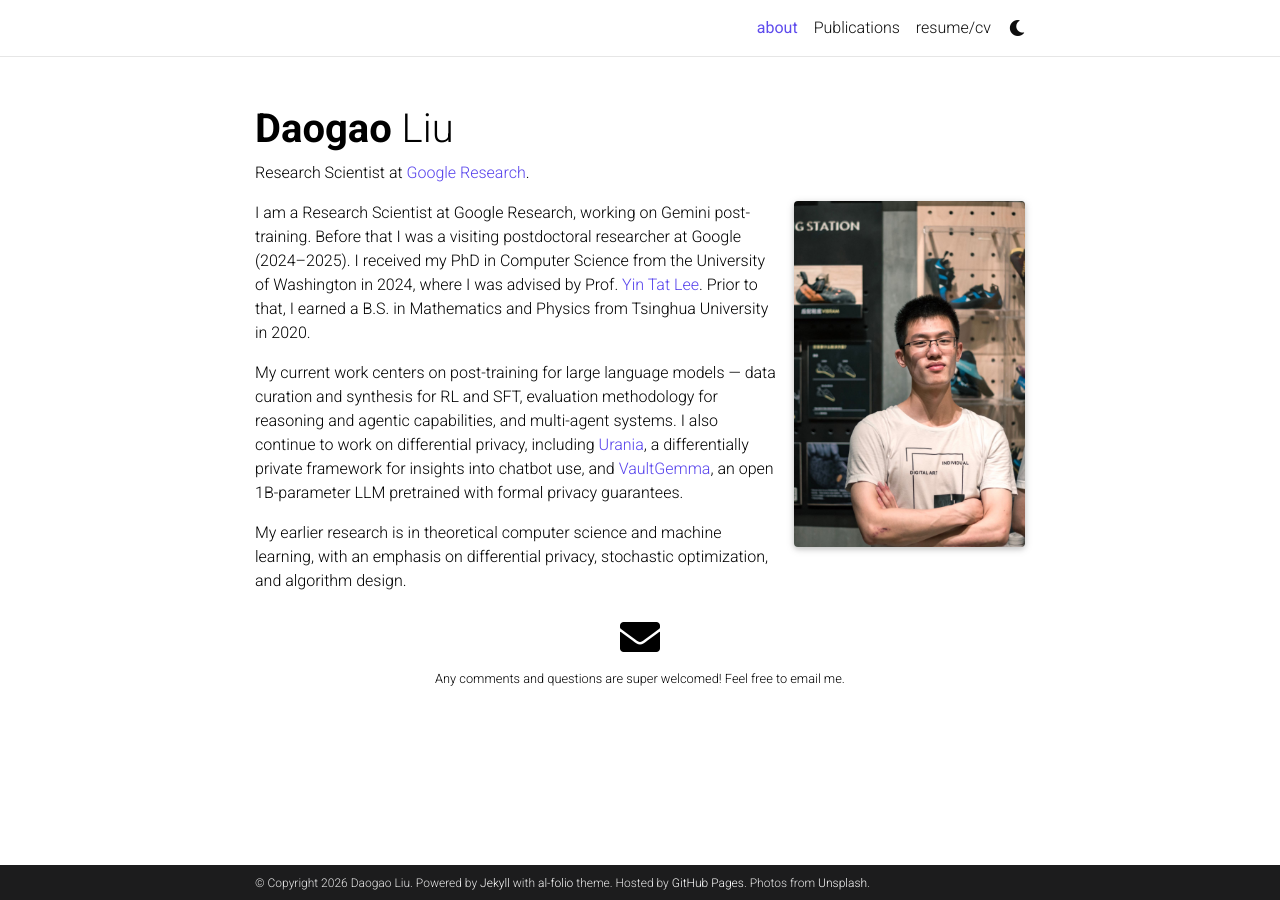
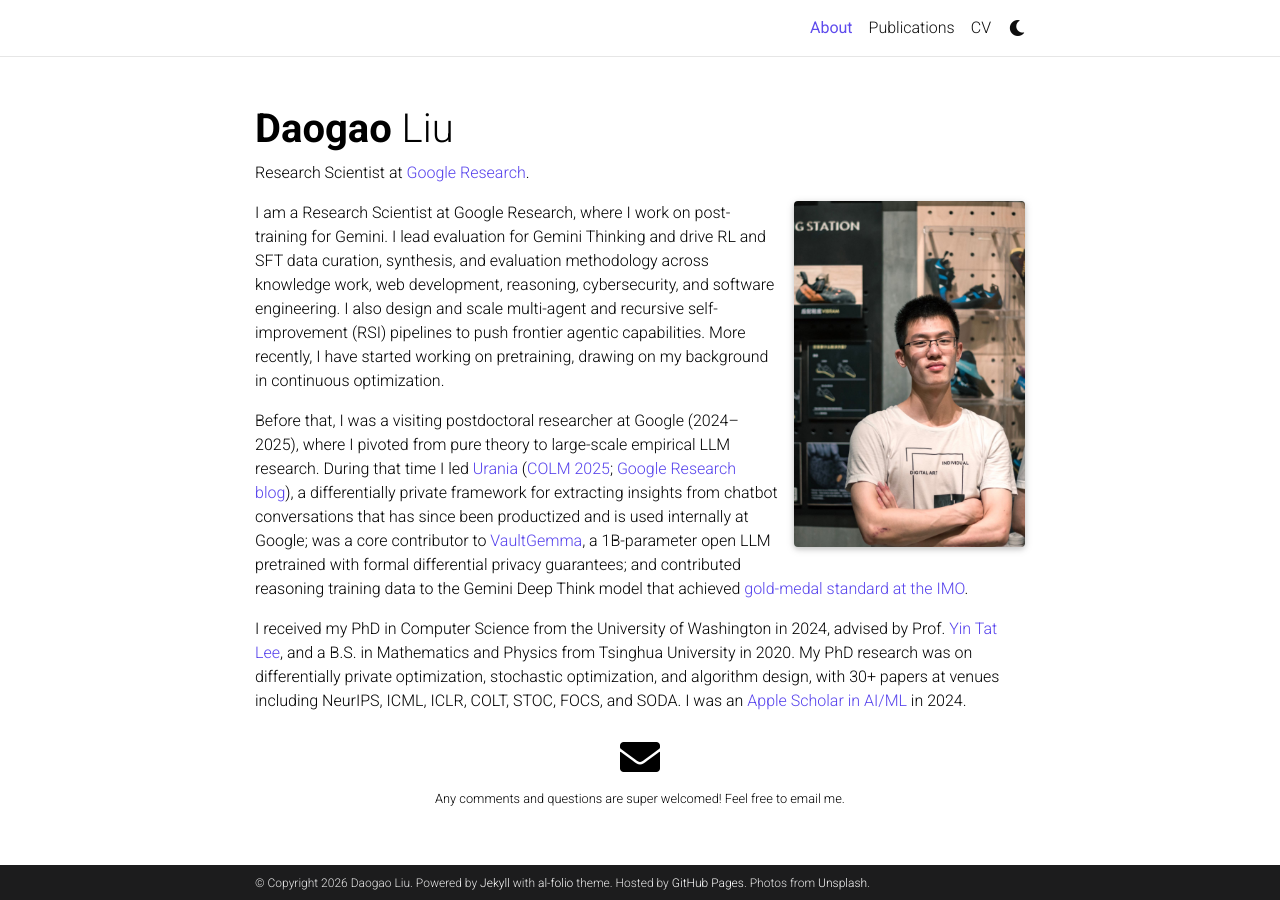
Before and after one commit to daogaoliu/daogaoliu.github.io, a Jekyll site: the page built from _pages/about.md, in a window 1280 px wide. Built offline with Jekyll 4.4.1, drawn with Linux system fonts in a browser that asks for light colours; full-size pictures stand in for the smaller copies a plugin makes; comment, search, counter and statistics services are not loaded; a style sheet for code colours, icons or effects is not loaded.

Commit message:
Rewrite bio to follow CV narrative; unify nav capitalization
- about: lead with current Gemini post-training work (eval lead for
  Gemini Thinking, RL/SFT data across knowledge work, web dev,
  reasoning, cybersecurity, SWE; multi-agent/RSI; starting
  pretraining), then the postdoc pivot from theory to empirical LLM
  research with Urania / VaultGemma / IMO as examples, then PhD
  background and Apple Scholar
- nav: "about" -> "About", "resume/cv" -> "CV"
- remove al-folio lorem-ipsum placeholder news items (news section
  stays disabled)

Co-Authored-By: Claude Fable 5.1 <noreply@anthropic.com>

```diff
--- a/_pages/about.md
+++ b/_pages/about.md
@@ -1,6 +1,6 @@
 ---
 layout: about
-title: about
+title: About
 permalink: /
 subtitle: Research Scientist at <a href='https://research.google/'>Google Research</a>.
 
@@ -17,9 +17,8 @@ news: false  # includes a list of news items
 selected_papers: false # includes a list of papers marked as "selected={true}"
 social: true  # includes social icons at the bottom of the page
 ---
-I am a Research Scientist at Google Research, working on Gemini post-training. Before that I was a visiting postdoctoral researcher at Google (2024–2025). I received my PhD in Computer Science from the University of Washington in 2024, where I was advised by Prof. [Yin Tat Lee](https://yintat.com/).
-Prior to that, I earned a B.S. in Mathematics and Physics from Tsinghua University in 2020.
+I am a Research Scientist at Google Research, where I work on post-training for Gemini. I lead evaluation for Gemini Thinking and drive RL and SFT data curation, synthesis, and evaluation methodology across knowledge work, web development, reasoning, cybersecurity, and software engineering. I also design and scale multi-agent and recursive self-improvement (RSI) pipelines to push frontier agentic capabilities. More recently, I have started working on pretraining, drawing on my background in continuous optimization.
 
-My current work centers on post-training for large language models — data curation and synthesis for RL and SFT, evaluation methodology for reasoning and agentic capabilities, and multi-agent systems. I also continue to work on differential privacy, including [Urania](https://arxiv.org/abs/2506.04681), a differentially private framework for insights into chatbot use, and [VaultGemma](https://research.google/blog/vaultgemma-the-worlds-most-capable-differentially-private-llm/), an open 1B-parameter LLM pretrained with formal privacy guarantees.
+Before that, I was a visiting postdoctoral researcher at Google (2024–2025), where I pivoted from pure theory to large-scale empirical LLM research. During that time I led [Urania](https://arxiv.org/abs/2506.04681) ([COLM 2025](https://arxiv.org/abs/2506.04681); [Google Research blog](https://research.google/blog/a-differentially-private-framework-for-gaining-insights-into-ai-chatbot-use/)), a differentially private framework for extracting insights from chatbot conversations that has since been productized and is used internally at Google; was a core contributor to [VaultGemma](https://research.google/blog/vaultgemma-the-worlds-most-capable-differentially-private-llm/), a 1B-parameter open LLM pretrained with formal differential privacy guarantees; and contributed reasoning training data to the Gemini Deep Think model that achieved [gold-medal standard at the IMO](https://deepmind.google/discover/blog/advanced-version-of-gemini-with-deep-think-officially-achieves-gold-medal-standard-at-the-international-mathematical-olympiad/).
 
-My earlier research is in theoretical computer science and machine learning, with an emphasis on differential privacy, stochastic optimization, and algorithm design.
+I received my PhD in Computer Science from the University of Washington in 2024, advised by Prof. [Yin Tat Lee](https://yintat.com/), and a B.S. in Mathematics and Physics from Tsinghua University in 2020. My PhD research was on differentially private optimization, stochastic optimization, and algorithm design, with 30+ papers at venues including NeurIPS, ICML, ICLR, COLT, STOC, FOCS, and SODA. I was an [Apple Scholar in AI/ML](https://machinelearning.apple.com/updates/apple-scholars-aiml-2024) in 2024.
--- a/_pages/cv.md
+++ b/_pages/cv.md
@@ -1,7 +1,7 @@
 ---
 layout: resume
 permalink: /resume/
-title: resume/cv
+title: CV
 description:
 nav: true
 nav_order: 2
```
Also changed, not shown: _news/announcement_1.md (deleted, +0 -7 lines), _news/announcement_2.md (deleted, +0 -31 lines), _news/announcement_3.md (deleted, +0 -7 lines).
